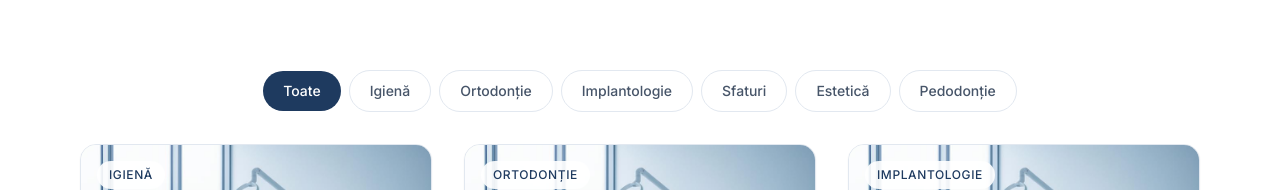
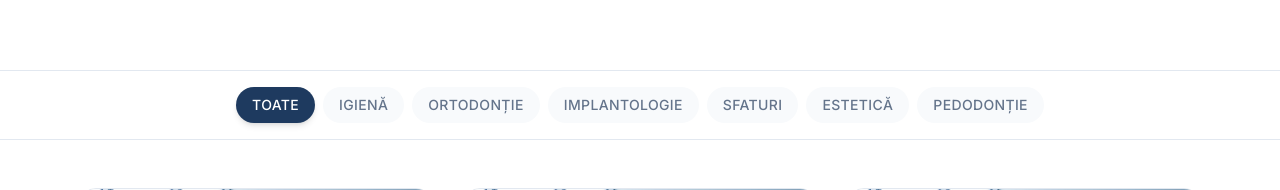
Before and after one commit to atwonio16/doctor-suciu-dental, a React (Vite) app: page /blog in a window 1280 px wide. Shown: the part 214-404 px from the top of the page. Built offline with nearby package versions, Linux system fonts and the light colour scheme; no server answers.

Commit message:
Update: Blog categories styling - uppercase, border lines, consistent with Services page

```diff
--- a/src/pages/BlogPage.tsx
+++ b/src/pages/BlogPage.tsx
@@ -175,21 +175,20 @@ const BlogPage = () => {
         </div>
       </section>
 
-      {/* Blog Grid Section */}
-      <section className="relative w-full px-4 sm:px-6 lg:px-12 xl:px-20 pb-16">
+      {/* Category Navigation */}
+      <section className="w-full px-4 sm:px-6 lg:px-12 xl:px-20 py-4 border-y border-[#e2e8f0] bg-white">
         <div className="max-w-7xl mx-auto">
-          {/* Filter tabs */}
-          <div className="flex flex-wrap items-center justify-center gap-2 mb-8">
+          <div className="flex flex-wrap justify-center gap-2">
             {categories.map((category) => (
               <button
                 key={category}
                 onClick={() => setActiveFilter(category)}
                 className={`
-                  px-5 py-2.5 rounded-full text-sm font-medium
-                  transition-all duration-300
+                  flex items-center gap-2 px-4 py-2 rounded-full font-medium text-sm uppercase tracking-wide
+                  transition-all duration-200
                   ${activeFilter === category
-                    ? 'bg-[#1e3a5f] text-white'
-                    : 'bg-white text-[#475569] border border-[#e2e8f0] hover:border-[#1e3a5f]'
+                    ? 'bg-[#1e3a5f] text-white shadow-md'
+                    : 'bg-[#f8fafc] text-[#64748b] hover:bg-[#e2e8f0]'
                   }
                 `}
               >
@@ -197,6 +196,12 @@ const BlogPage = () => {
               </button>
             ))}
           </div>
+        </div>
+      </section>
+
+      {/* Blog Grid Section */}
+      <section className="relative w-full px-4 sm:px-6 lg:px-12 xl:px-20 py-12 pb-16">
+        <div className="max-w-7xl mx-auto">
 
           {/* Grid */}
           <div className="grid grid-cols-1 md:grid-cols-2 lg:grid-cols-3 gap-6 lg:gap-8">
```
Also changed, not shown: 4 other files (tests, documents, lock files or other folders).
